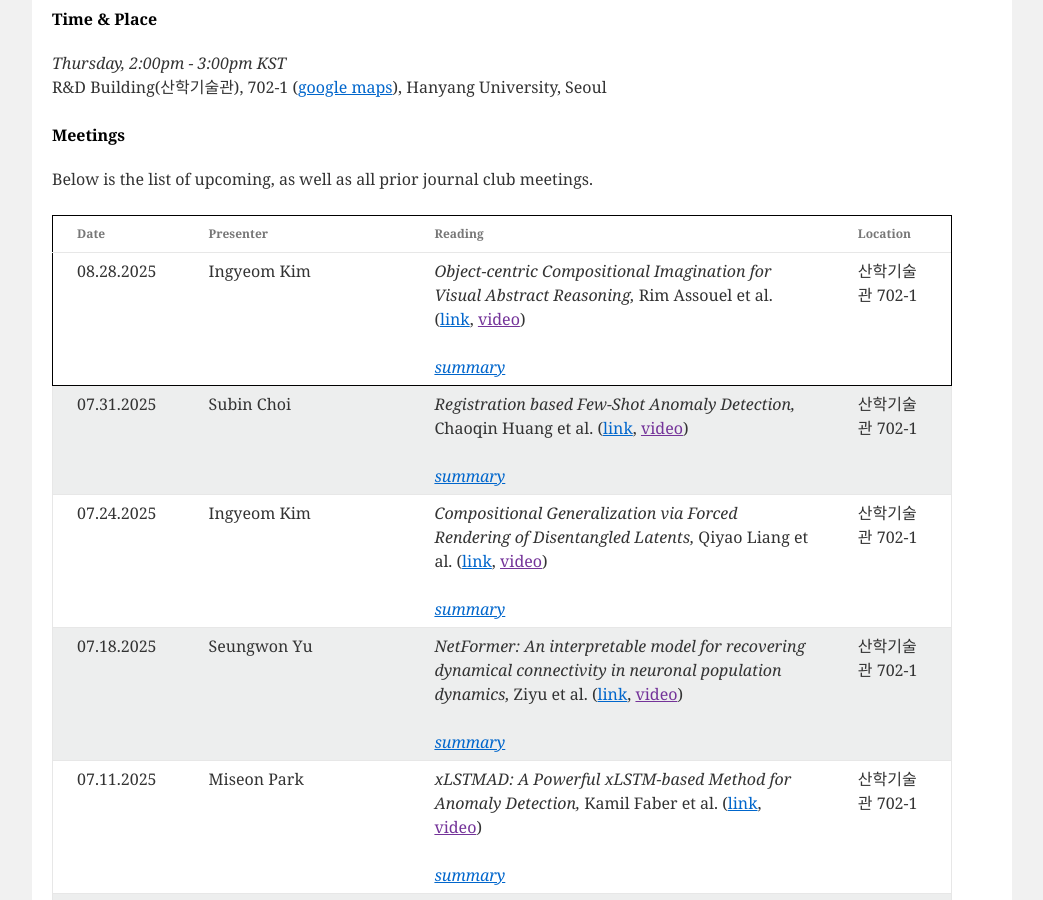
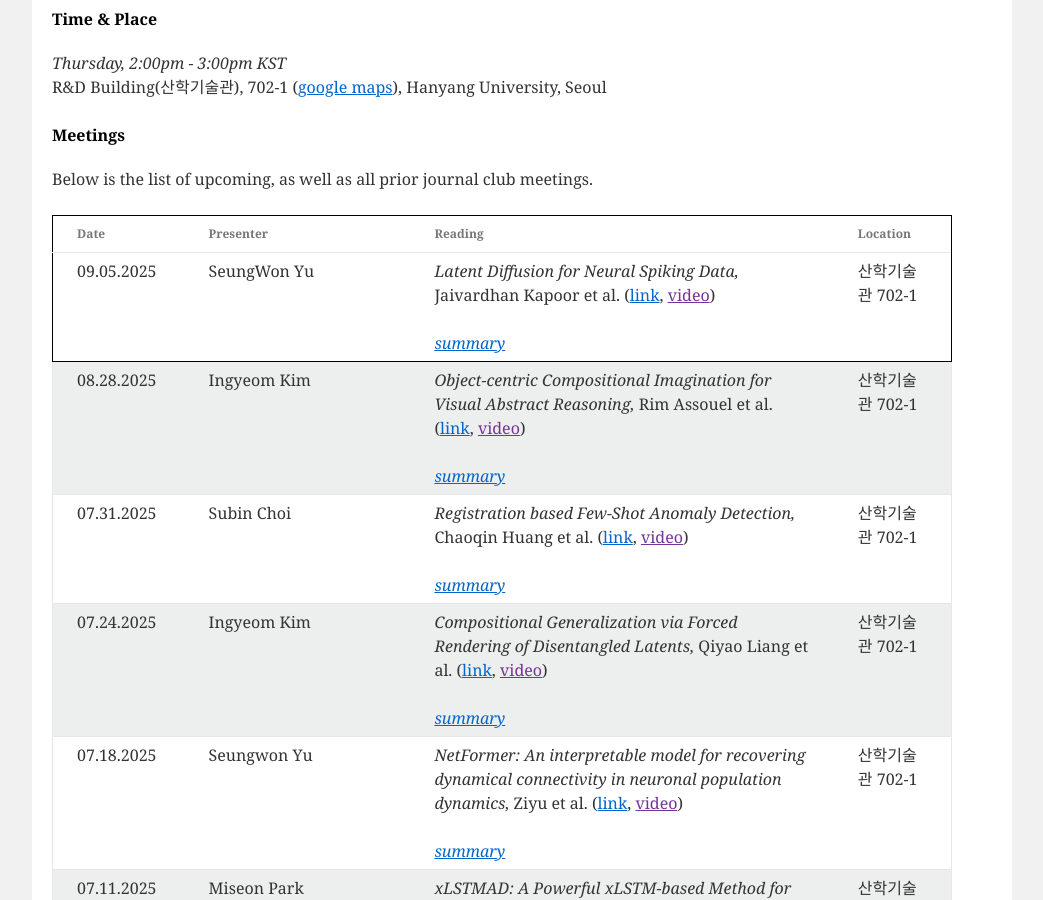
Before and after one commit to niai-lab/GraphML-JC, a Jekyll site: the page built from index.html, in a window 1280 px wide and 900 px high, scrolled down 515 px. Shown: the whole window, without its empty margins (118-1161 px from the left). Built offline with Jekyll 4.4.1, drawn with Linux system fonts in a browser that asks for light colours; part of the change alters nothing that is shown.

Commit message:
Update meeting_info.yml

```diff
--- a/_data/meeting_info.yml
+++ b/_data/meeting_info.yml
@@ -1,3 +1,14 @@
+- presenter: SeungWon Yu
+  date: 09.05.2025
+  paper: "Latent Diffusion for Neural Spiking Data"
+  authors: Jaivardhan Kapoor et al.
+  url: https://arxiv.org/abs/2407.08751
+  location: "산학기술관 702-1"
+  summary: >
+    Summary : 해당 논문은 spike data를 입력으로 받아 해당 spike 의 latent 를 추출하고 해당 추출된 latent로 부터 latent diffusion을 수행하여 neuron dynamics는 유지하되 새로운 생성 데이터를 만드는 방법에 대해서 제안함.<br>
+    Strength : spike data를 S4 encoder를 통해서 성공적으로 latent 를 추출하였으며 latent diffusion 진행한 후의 통계적인 특성도 원본과 매우 일치하는 모습을 보임.<br>
+    Weakness : real spike data를 적용하기 전 입증 단계로써 사용한 Lorenz attractor가 너무 단순한 데이터라고 생각됨. 해당 데이터는 실제로 3 dim latent로 부터 생상되는 데이터기에 이미 저차원의로의 mapping 이 확실시 된 상태의 데이터라서 높은 성능을 보이는 듯 하며 real data의 경우에는 실제로 원본 데이터와의 비교가 가능한 점이 통계적 특성밖에 없어 정확한 비교가 불가능 한 것으로 보임.
+
 - presenter: Ingyeom Kim
   date: 08.28.2025
   paper: "Object-centric Compositional Imagination for Visual Abstract Reasoning"
```
